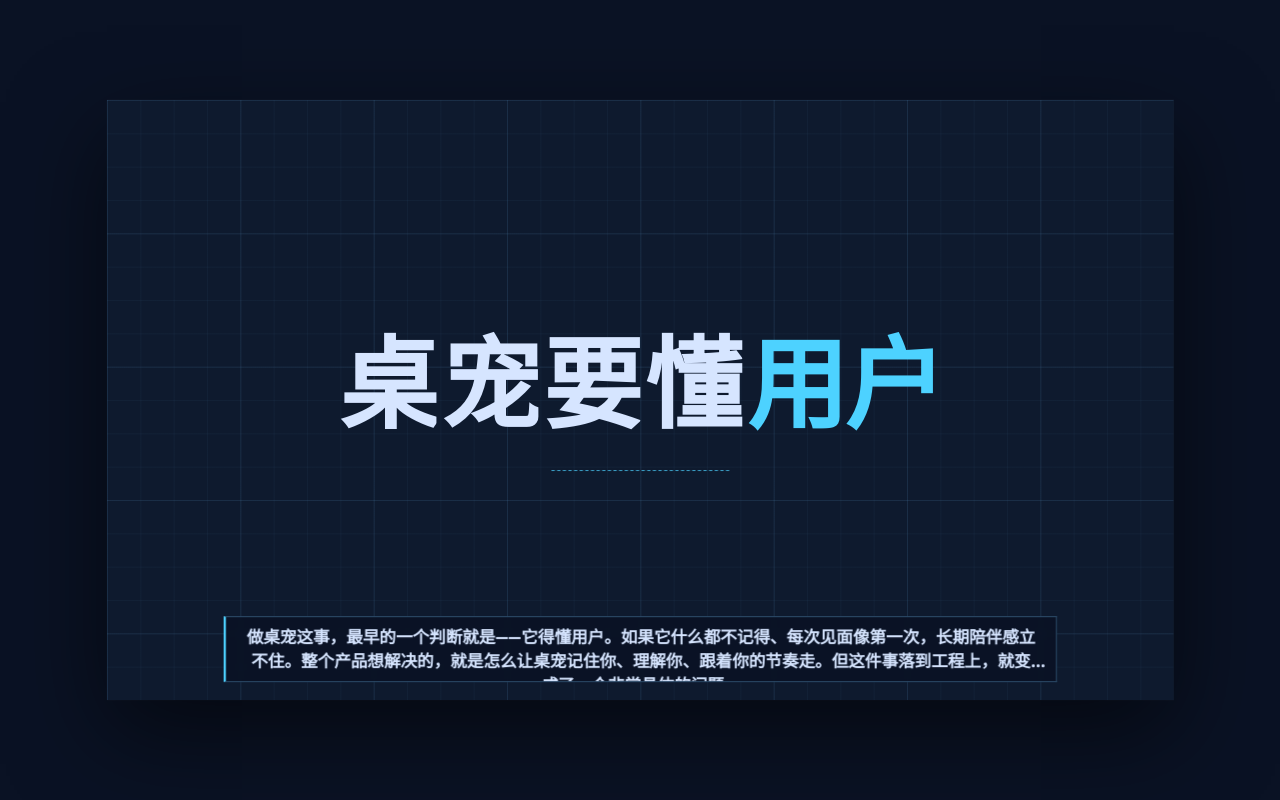
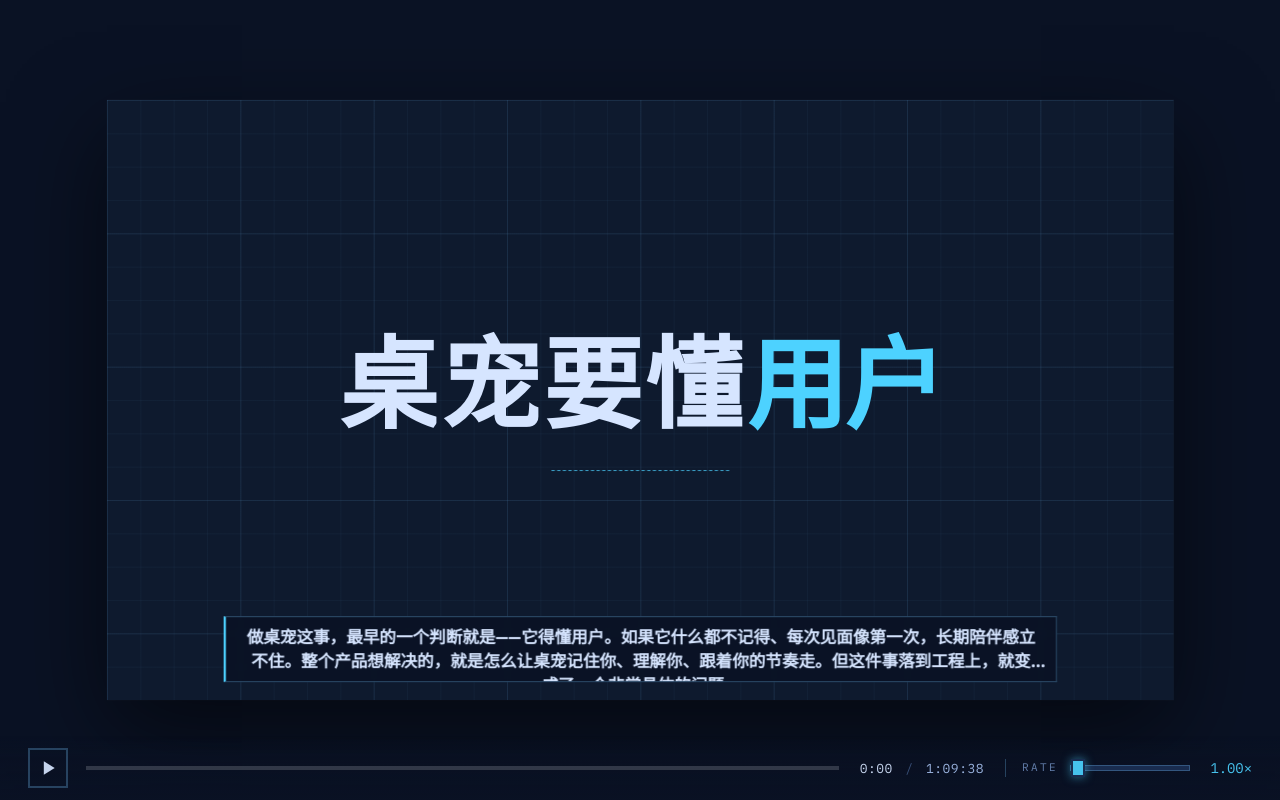
Before and after one commit to uu-yaya/drs-video, a React (Vite) app in the folder presentation/: page / in a window 1280 px wide. Built offline with nearby package versions, Linux system fonts and the light colour scheme; a web font is replaced by a local one.

Commit message:
UX: video controls always visible by default

```diff
--- a/presentation/src/components/VideoControls.css
+++ b/presentation/src/components/VideoControls.css
@@ -14,23 +14,21 @@
   background: linear-gradient(
     to bottom,
     rgba(10, 18, 36, 0.0) 0%,
-    rgba(10, 18, 36, 0.7) 30%,
-    rgba(10, 18, 36, 0.92) 100%
+    rgba(10, 18, 36, 0.78) 35%,
+    rgba(10, 18, 36, 0.96) 100%
   );
   color: var(--text);
   font-family: var(--font-mono);
   user-select: none;
-  pointer-events: none;
-  opacity: 0;
-  transition: opacity 280ms ease;
+  /* Always visible — standard video-player UX. Hover/focus bumps to full opacity. */
+  pointer-events: auto;
+  opacity: 0.92;
+  transition: opacity 200ms ease;
 }
 
-/* Reveal on hover or focus (entire viewport hover triggers it, same as ProgressBar) */
-.app-shell:hover .video-controls,
 .video-controls:hover,
 .video-controls:focus-within {
   opacity: 1;
-  pointer-events: auto;
 }
 
 /* play/pause button */
```
